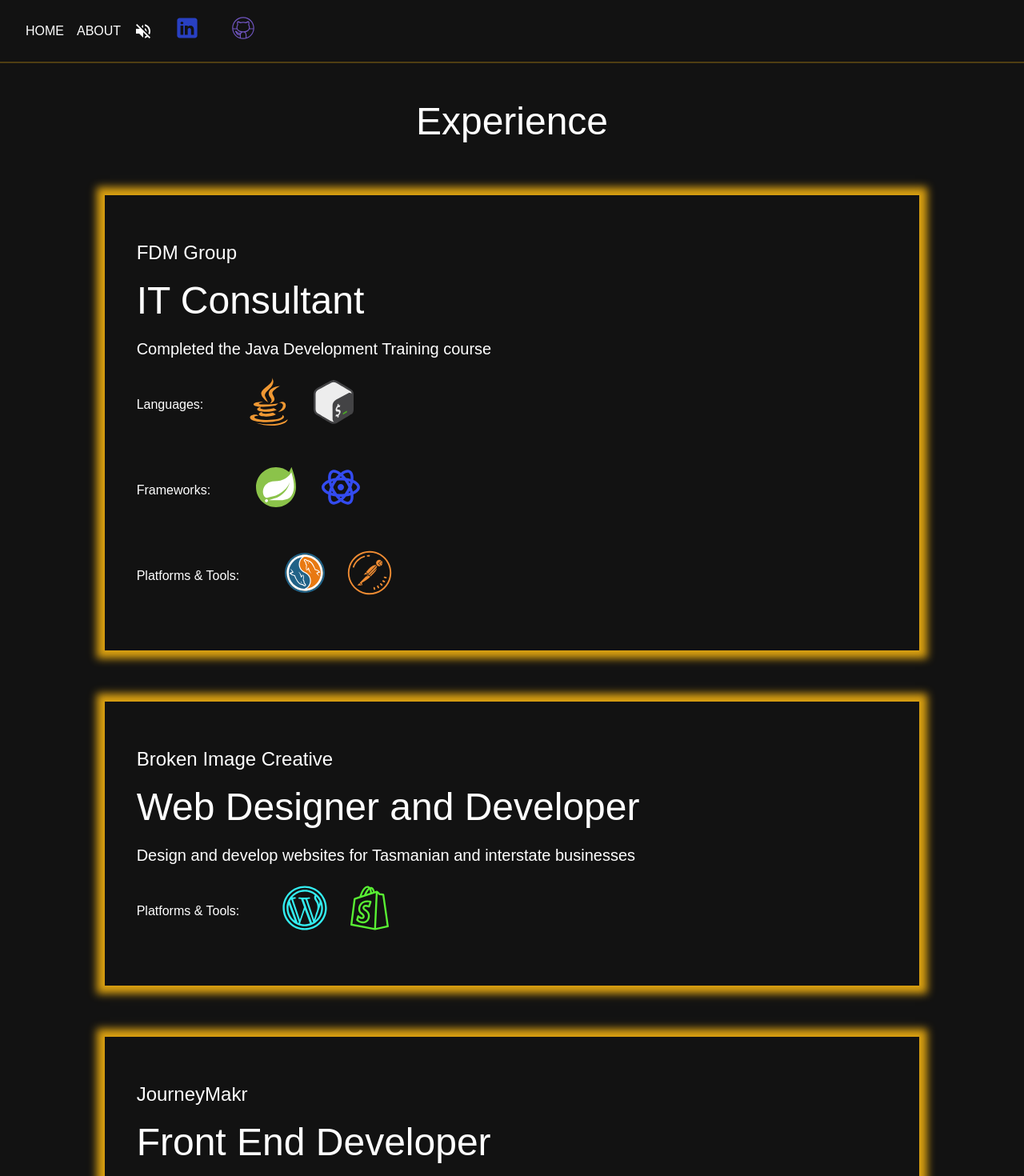
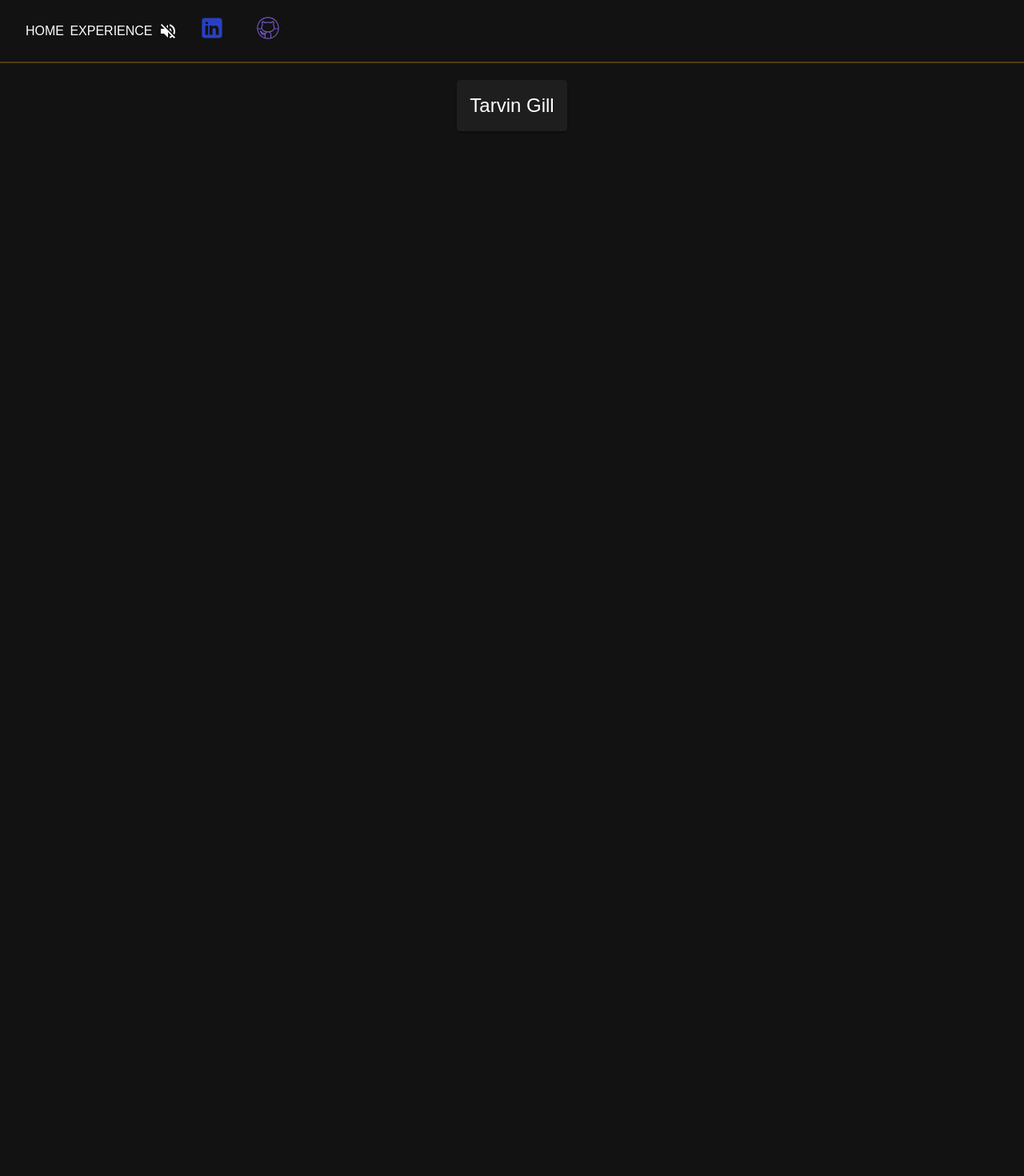
Before and after one commit to tarvingill23/personal-website-v1, a React (Vite) app: page / in a window 1280 px wide. Shown: the top 1470 px of the page at 80% size. After the commit the page ends 800 px from the top, so only its background shows below. Built offline with nearby package versions, Linux system fonts and the light colour scheme; a web font is replaced by a local one.

Commit message:
added new music and new tab name

```diff
--- a/src/App.jsx
+++ b/src/App.jsx
@@ -3,6 +3,7 @@ import Home from "./pages/Home";
 import { createTheme, ThemeProvider } from "@mui/material/styles";
 import CssBaseline from "@mui/material/CssBaseline";
 import Header from "./components/Header";
+import ExperiencePage from "./pages/ExperiencePage";
 
 function App() {
   const theme = createTheme({
@@ -28,6 +29,7 @@ function App() {
         <div style={{ marginTop: "100px" }}>
           <Routes>
             <Route path="/" element={<Home />}></Route>
+            <Route path="/experience" element={<ExperiencePage />}></Route>
           </Routes>
         </div>
       </ThemeProvider>
--- a/src/components/Header.jsx
+++ b/src/components/Header.jsx
@@ -7,14 +7,14 @@ import { VolumeUp } from "@mui/icons-material";
 import { useMemo } from "react";
 import { VolumeOff } from "@mui/icons-material";
 import ContactIcons from "./ContactIcons";
+import { Link } from "react-router-dom";
 
 const Header = () => {
   const links = [
-    { name: "Home", link: "/home" },
-    { name: "About", link: "/about" },
+    { name: "Home", link: "/" },
+    { name: "Experience", link: "/experience" },
   ];
-  const constraintsRef = useRef(null);
-  const audio = "../src/assets/music/music.wav";
+  const audio = "../src/assets/music/jazz.mp3";
   const [muted, setMuted] = useState(true);
   const audioElement = useRef(null);
   const audioContext = useMemo(() => new AudioContext(), []);
@@ -46,27 +46,27 @@ const Header = () => {
   };
 
   return (
-    <AppBar elevation={0}>
-      <Toolbar ref={constraintsRef}>
+    <AppBar
+      sx={{ display: "flex", justifyContent: "space-between" }}
+      elevation={0}
+    >
+      <Toolbar>
+        <>
           {links.map((link, index) => (
-          <motion.div
-            drag
-            dragConstraints={constraintsRef}
-            whileHover={{ scale: 1.1 }}
-            initial={{ opacity: 0 }}
-            animate={{ opacity: 0, transitionEnd: { opacity: 1 } }}
-            transition={{ duration: 1 }}
+            <Button
               key={index}
+              LinkComponent={Link}
+              to={link.link}
+              color="inherit"
             >
-            <Button color="inherit">
               <Typography>{link.name}</Typography>
             </Button>
-          </motion.div>
           ))}
           <IconButton onClick={playAudio}>
             {muted === true ? <VolumeOff /> : <VolumeUp />}
           </IconButton>
-        <ContactIcons></ContactIcons>
+          <ContactIcons />
+        </>
       </Toolbar>
       <audio loop src={audio} ref={audioElement}></audio>
       <motion.div
--- /dev/null
+++ b/src/pages/ExperiencePage.jsx
@@ -0,0 +1,116 @@
+import Experience from "../components/Experience";
+import springBootLogo from "../assets/logos/springboot.svg";
+import reactLogo from "../assets/logos/react.svg";
+import javaLogo from "../assets/logos/java.svg";
+import bashLogo from "../assets/logos/bash.svg";
+import mysqlLogo from "../assets/logos/mysql.svg";
+import postmanLogo from "../assets/logos/postman.svg";
+import wordPressLogo from "../assets/logos/wordpress.svg";
+import shopifyLogo from "../assets/logos/shopify.svg";
+import vueLogo from "../assets/logos/vuejs.svg";
+import vuetifyLogo from "../assets/logos/vuetify.svg";
+import javaScriptLogo from "../assets/logos/javascript.svg";
+import htmlLogo from "../assets/logos/html-5.svg";
+import whispirLogo from "../assets/logos/whispir.svg";
+import cssLogo from "../assets/logos/css.svg";
+import rLogo from "../assets/logos/rlogo.svg";
+import { Grid, Typography } from "@mui/material";
+
+const ExperiencePage = () => {
+  const jobs = [
+    {
+      title: "IT Consultant",
+      company: "FDM Group",
+      description: "Completed the Java Development Training course",
+      languages: [
+        { tooltip: "Java", icon: javaLogo },
+        { tooltip: "Bash", icon: bashLogo },
+      ],
+      frameworks: [
+        { tooltip: "Spring Boot", icon: springBootLogo },
+        { tooltip: "React.js", icon: reactLogo },
+      ],
+      platforms: [
+        { tooltip: "MySQL", icon: mysqlLogo },
+        { tooltip: "Postman", icon: postmanLogo },
+      ],
+    },
+    {
+      title: "Web Designer and Developer",
+      company: "Broken Image Creative",
+      description:
+        "Designed and developed websites for Tasmanian and interstate businesses",
+      languages: [],
+      frameworks: [],
+      platforms: [
+        { tooltip: "WordPress", icon: wordPressLogo },
+        { tooltip: "Shopify", icon: shopifyLogo },
+      ],
+    },
+    {
+      title: "Front End Developer",
+      company: "JourneyMakr",
+      description:
+        "Designed and developed front end components and UI of a travel planning web application",
+      languages: [
+        { tooltip: "JavaScript", icon: javaScriptLogo },
+        { tooltip: "HTML", icon: htmlLogo },
+        { tooltip: "CSS", icon: cssLogo },
+      ],
+      frameworks: [
+        { tooltip: "Vue.js", icon: vueLogo },
+        { tooltip: "Vuetify", icon: vuetifyLogo },
+      ],
+      platforms: [
+        { tooltip: "WordPress", icon: wordPressLogo },
+        { tooltip: "Shopify", icon: shopifyLogo },
+      ],
+    },
+    {
+      title: "Information Management Officer",
+      company: "Department of Health Tasmania",
+      description:
+        "Designed web templates used for departmental communication and data collection to and from COVID-19 cases",
+      languages: [
+        { tooltip: "CSS", icon: cssLogo },
+        { tooltip: "HTML", icon: htmlLogo },
+        { tooltip: "R", icon: rLogo },
+      ],
+      frameworks: [],
+      platforms: [{ tooltip: "Whispir Messaging", icon: whispirLogo }],
+    },
+  ];
+
+  return (
+    <Grid
+      justifyContent={"center"}
+      alignItems={"start"}
+      rowSpacing={10}
+      columnSpacing={6}
+      container
+      sx={{ p: 3 }}
+    >
+      <Grid sx={{ display: "flex", justifyContent: "center" }} xs={12} item>
+        <Typography variant="h3">Experience</Typography>
+      </Grid>
+      {jobs.map((job, index) => {
+        return (
+          <Grid xs={10} key={index} item>
+            <Experience
+              key={index}
+              title={job.title}
+              company={job.company}
+              description={job.description}
+              languages={job.languages}
+              frameworks={job.frameworks}
+              platforms={job.platforms}
+              companyLogo={job.companyLogo}
+            />
+          </Grid>
+        );
+      })}
+    </Grid>
+  );
+};
+
+export default ExperiencePage;
--- a/src/pages/Home.jsx
+++ b/src/pages/Home.jsx
@@ -1,114 +1,13 @@
-import Experience from "../components/Experience";
-import springBootLogo from "../assets/logos/springboot.svg";
-import reactLogo from "../assets/logos/react.svg";
-import javaLogo from "../assets/logos/java.svg";
-import bashLogo from "../assets/logos/bash.svg";
-import mysqlLogo from "../assets/logos/mysql.svg";
-import postmanLogo from "../assets/logos/postman.svg";
-import wordPressLogo from "../assets/logos/wordpress.svg";
-import shopifyLogo from "../assets/logos/shopify.svg";
-import vueLogo from "../assets/logos/vuejs.svg";
-import vuetifyLogo from "../assets/logos/vuetify.svg";
-import javaScriptLogo from "../assets/logos/javascript.svg";
-import htmlLogo from "../assets/logos/html-5.svg";
-import whispirLogo from "../assets/logos/whispir.svg";
-import cssLogo from "../assets/logos/css.svg";
-import rLogo from "../assets/logos/rlogo.svg";
-import { Grid, Typography } from "@mui/material";
+import { Card, CardHeader, Grid } from "@mui/material";
 
 const Home = () => {
-  const jobs = [
-    {
-      title: "IT Consultant",
-      company: "FDM Group",
-      description: "Completed the Java Development Training course",
-      languages: [
-        { tooltip: "Java", icon: javaLogo },
-        { tooltip: "Bash", icon: bashLogo },
-      ],
-      frameworks: [
-        { tooltip: "Spring Boot", icon: springBootLogo },
-        { tooltip: "React.js", icon: reactLogo },
-      ],
-      platforms: [
-        { tooltip: "MySQL", icon: mysqlLogo },
-        { tooltip: "Postman", icon: postmanLogo },
-      ],
-    },
-    {
-      title: "Web Designer and Developer",
-      company: "Broken Image Creative",
-      description:
-        "Design and develop websites for Tasmanian and interstate businesses",
-      languages: [],
-      frameworks: [],
-      platforms: [
-        { tooltip: "WordPress", icon: wordPressLogo },
-        { tooltip: "Shopify", icon: shopifyLogo },
-      ],
-    },
-    {
-      title: "Front End Developer",
-      company: "JourneyMakr",
-      description:
-        "Designed and developed the front end of a travel planning web application",
-      languages: [
-        { tooltip: "JavaScript", icon: javaScriptLogo },
-        { tooltip: "HTML", icon: htmlLogo },
-        { tooltip: "CSS", icon: cssLogo },
-      ],
-      frameworks: [
-        { tooltip: "Vue.js", icon: vueLogo },
-        { tooltip: "Vuetify", icon: vuetifyLogo },
-      ],
-      platforms: [
-        { tooltip: "WordPress", icon: wordPressLogo },
-        { tooltip: "Shopify", icon: shopifyLogo },
-      ],
-    },
-    {
-      title: "Information Management Officer",
-      company: "Department of Health Tasmania",
-      description:
-        "Design web templates used for departmental data collection of COVID-19 cases",
-      languages: [
-        { tooltip: "CSS", icon: cssLogo },
-        { tooltip: "HTML", icon: htmlLogo },
-        { tooltip: "R", icon: rLogo },
-      ],
-      frameworks: [],
-      platforms: [{ tooltip: "Whispir Messaging", icon: whispirLogo }],
-    },
-  ];
-
   return (
-    <Grid
-      justifyContent={"center"}
-      alignItems={"start"}
-      rowSpacing={10}
-      columnSpacing={6}
-      container
-      sx={{ p: 3 }}
-    >
+    <Grid justifyContent={"center"} container>
       <Grid item>
-        <Typography variant="h3">Experience</Typography>
+        <Card>
+          <CardHeader title="Tarvin Gill"></CardHeader>
+        </Card>
       </Grid>
-      {jobs.map((job, index) => {
-        return (
-          <Grid xs={10} key={index} item>
-            <Experience
-              key={index}
-              title={job.title}
-              company={job.company}
-              description={job.description}
-              languages={job.languages}
-              frameworks={job.frameworks}
-              platforms={job.platforms}
-              companyLogo={job.companyLogo}
-            />
-          </Grid>
-        );
-      })}
     </Grid>
   );
 };
```
Also changed, not shown: 2 other files (tests, documents, lock files or other folders). Lines whose indentation alone changed are shown as unchanged.
